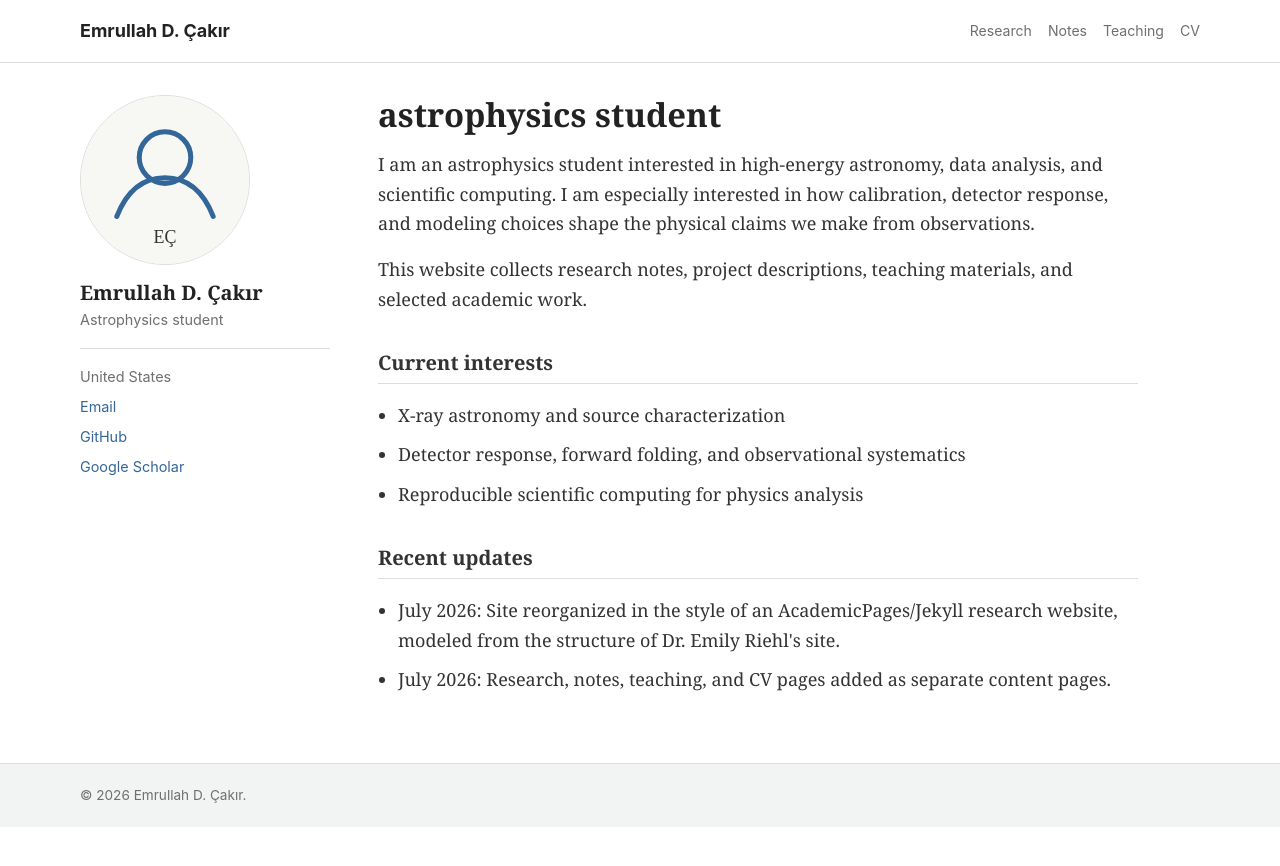
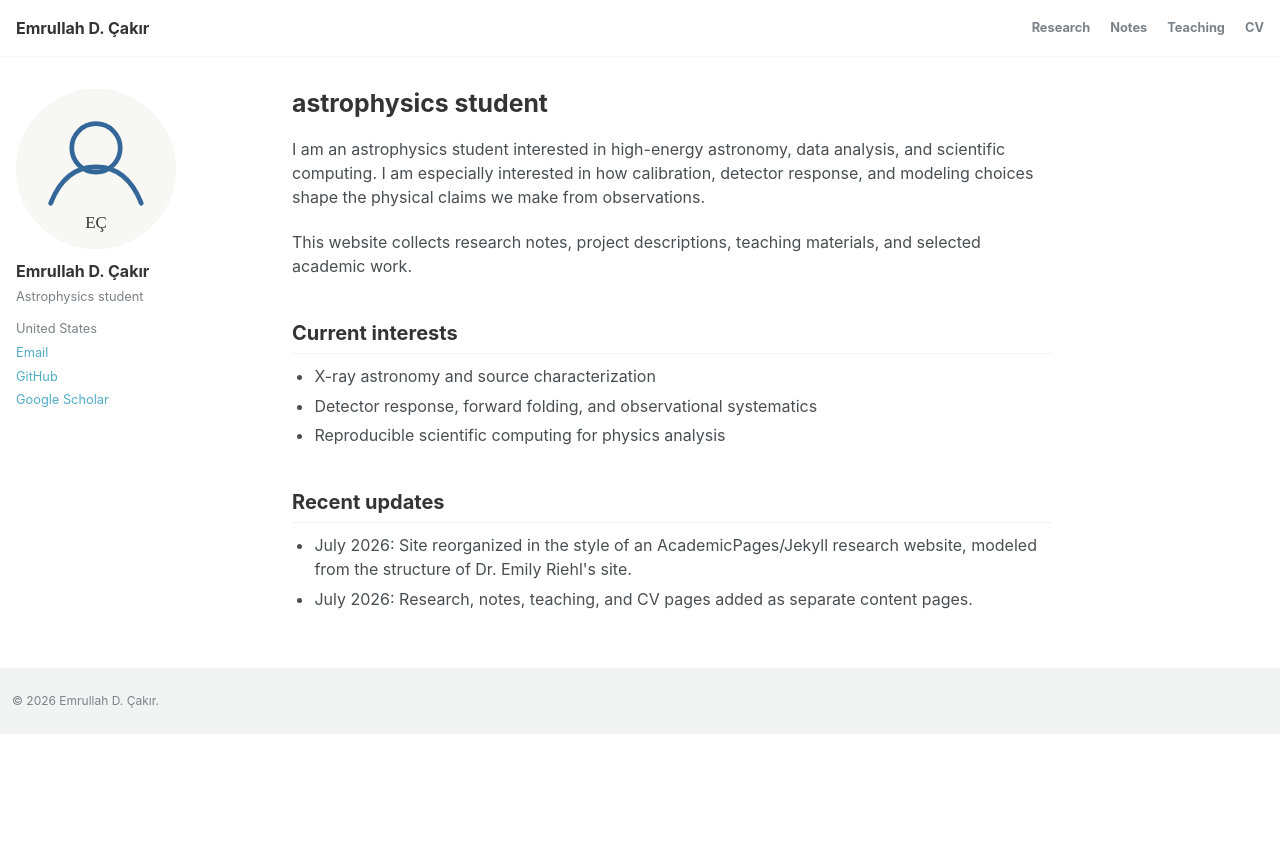
Before and after one commit to emrullahd-cakir/emrullahd-cakir.github.io, a Jekyll site: the page built from index.html, in a window 1280 px wide. Shown: the top 866 px of the page. Built offline with Jekyll 4.4.1, drawn with Linux system fonts in a browser that asks for light colours.

Commit message:
Refine AcademicPages visual style

```diff
--- a/assets/css/main.css
+++ b/assets/css/main.css
@@ -1,14 +1,5 @@
-:root {
-  --global-font-family: Georgia, "Times New Roman", serif;
-  --sans-font-family: -apple-system, BlinkMacSystemFont, "Segoe UI", Arial, sans-serif;
-  --text-color: #333333;
-  --muted-text-color: #6f6f6f;
-  --border-color: #dddddd;
-  --background-color: #ffffff;
-  --link-color: #336699;
-  --link-color-hover: #7a4a24;
-  --footer-color: #f2f3f3;
-  --max-width: 1120px;
+html {
+  font-size: 16px;
 }
 
 * {
@@ -17,95 +8,112 @@
 
 body {
   margin: 0;
-  background: var(--background-color);
-  color: var(--text-color);
-  font-family: var(--global-font-family);
-  font-size: 18px;
-  line-height: 1.65;
+  background: #fff;
+  color: #494e52;
+  font-family: -apple-system, BlinkMacSystemFont, "Segoe UI", "Helvetica Neue", Arial, sans-serif;
+  line-height: 1.5;
 }
 
 a {
-  color: var(--link-color);
+  color: #52adc8;
   text-decoration: none;
 }
 
 a:hover,
 a:focus {
-  color: var(--link-color-hover);
+  color: #33839b;
   text-decoration: underline;
 }
 
 .masthead {
-  border-bottom: 1px solid var(--border-color);
-  font-family: var(--sans-font-family);
+  border-bottom: 1px solid #f2f3f3;
 }
 
 .masthead__inner-wrap {
   display: flex;
   align-items: center;
   justify-content: space-between;
-  gap: 1.5rem;
-  width: min(var(--max-width), calc(100% - 2rem));
+  gap: 2rem;
+  max-width: 1280px;
   margin: 0 auto;
-  padding: 1rem 0;
+  padding: 1em;
 }
 
 .site-title {
-  color: #222222;
+  color: #343434;
+  font-size: 1em;
   font-weight: 700;
+}
+
+.site-title:hover,
+.site-title:focus {
+  color: #343434;
+  text-decoration: none;
 }
 
 .greedy-nav {
   display: flex;
   flex-wrap: wrap;
-  gap: 1rem;
+  gap: 1.25rem;
   justify-content: flex-end;
-  font-size: 0.88rem;
+  font-size: 0.8em;
+  font-weight: 700;
+  line-height: 1.5;
+  text-transform: none;
 }
 
 .greedy-nav a {
-  color: var(--muted-text-color);
+  color: #7a8288;
+}
+
+.greedy-nav a:hover,
+.greedy-nav a:focus {
+  color: #343434;
+  text-decoration: none;
 }
 
 #main {
   display: grid;
-  grid-template-columns: 250px minmax(0, 1fr);
-  gap: 3rem;
-  width: min(var(--max-width), calc(100% - 2rem));
-  margin: 2rem auto 3rem;
+  grid-template-columns: 220px minmax(0, 760px);
+  gap: 3.5rem;
+  max-width: 1280px;
+  margin: 2em auto;
+  padding: 0 1em;
 }
 
 .sidebar {
-  color: var(--muted-text-color);
-  font-family: var(--sans-font-family);
-  font-size: 0.9rem;
+  color: #7a8288;
+  font-size: 0.8em;
 }
 
 .sticky {
   position: sticky;
-  top: 1.5rem;
+  top: 2em;
   align-self: start;
 }
 
 .author__avatar img {
   display: block;
-  width: 170px;
-  height: 170px;
+  width: 160px;
+  height: 160px;
+  border: 1px solid #f2f3f3;
   border-radius: 50%;
   object-fit: cover;
-  border: 1px solid var(--border-color);
+}
+
+.author__content {
+  margin-top: 1em;
 }
 
 .author__name {
-  margin: 1rem 0 0.2rem;
-  color: #222222;
-  font-family: var(--global-font-family);
-  font-size: 1.25rem;
+  margin: 0;
+  color: #343434;
+  font-size: 1.25em;
   line-height: 1.2;
 }
 
 .author__bio {
-  margin: 0 0 1rem;
+  margin: 0.5em 0 1em;
 }
 
 .btn {
@@ -114,78 +122,85 @@ a:focus {
 
 .author__urls {
   margin: 0;
-  padding: 1rem 0 0;
-  border-top: 1px solid var(--border-color);
+  padding: 0;
   list-style: none;
 }
 
 .author__urls li {
-  margin-bottom: 0.4rem;
+  margin-bottom: 0.35em;
 }
 
 .archive,
 .page {
-  max-width: 760px;
+  min-width: 0;
 }
 
 .page__title {
-  margin: 0 0 1rem;
-  color: #222222;
-  font-size: 2.05rem;
+  margin: 0 0 0.75em;
+  color: #343434;
+  font-size: 1.55em;
   line-height: 1.2;
 }
 
 .archive h2,
 .page__content h2 {
-  margin-top: 2rem;
-  padding-bottom: 0.25rem;
-  border-bottom: 1px solid var(--border-color);
-  font-size: 1.25rem;
+  margin: 2em 0 0.5em;
+  padding-bottom: 0.25em;
+  border-bottom: 1px solid #f2f3f3;
+  color: #343434;
+  font-size: 1.25em;
 }
 
 .archive p,
 .page__content p {
-  margin: 0 0 1rem;
+  margin: 0 0 1.3em;
 }
 
 .archive ul,
 .page__content ul {
-  margin: 0 0 1.3rem;
-  padding-left: 1.25rem;
+  margin: 0 0 1.3em;
+  padding-left: 1.4em;
 }
 
 .archive li,
 .page__content li {
-  margin-bottom: 0.6rem;
+  margin-bottom: 0.35em;
 }
 
 .page__footer {
-  background: var(--footer-color);
-  border-top: 1px solid var(--border-color);
-  color: var(--muted-text-color);
-  font-family: var(--sans-font-family);
-  font-size: 0.85rem;
+  margin-top: 3em;
+  background: #f2f3f3;
+  color: #7a8288;
+  font-size: 0.75em;
 }
 
 .page__footer footer {
-  width: min(var(--max-width), calc(100% - 2rem));
+  max-width: 1280px;
   margin: 0 auto;
-  padding: 1.25rem 0;
+  padding: 2em 1em;
 }
 
 .page__footer p {
   margin: 0;
 }
 
-@media (max-width: 760px) {
-  body {
-    font-size: 17px;
+@media (max-width: 900px) {
+  #main {
+    grid-template-columns: 190px minmax(0, 1fr);
+    gap: 2rem;
   }
 
+  .author__avatar img {
+    width: 140px;
+    height: 140px;
+  }
+}
+
+@media (max-width: 640px) {
   .masthead__inner-wrap {
     align-items: flex-start;
     flex-direction: column;
-    gap: 0.7rem;
+    gap: 0.75rem;
   }
 
   .greedy-nav {
@@ -195,7 +210,7 @@ a:focus {
   #main {
     grid-template-columns: 1fr;
     gap: 1.5rem;
-    margin-top: 1.25rem;
+    margin-top: 1.25em;
   }
 
   .sticky {
@@ -204,25 +219,22 @@ a:focus {
 
   .sidebar > div {
     display: grid;
-    grid-template-columns: 88px minmax(0, 1fr);
+    grid-template-columns: 82px minmax(0, 1fr);
     column-gap: 1rem;
     align-items: start;
   }
 
   .author__avatar img {
-    width: 88px;
-    height: 88px;
+    width: 82px;
+    height: 82px;
   }
 
-  .author__name {
+  .author__content {
     margin-top: 0;
   }
 
   .author__urls-wrapper {
     grid-column: 1 / -1;
-  }
-
-  .page__title {
-    font-size: 1.7rem;
+    margin-top: 0.75rem;
   }
 }
```
